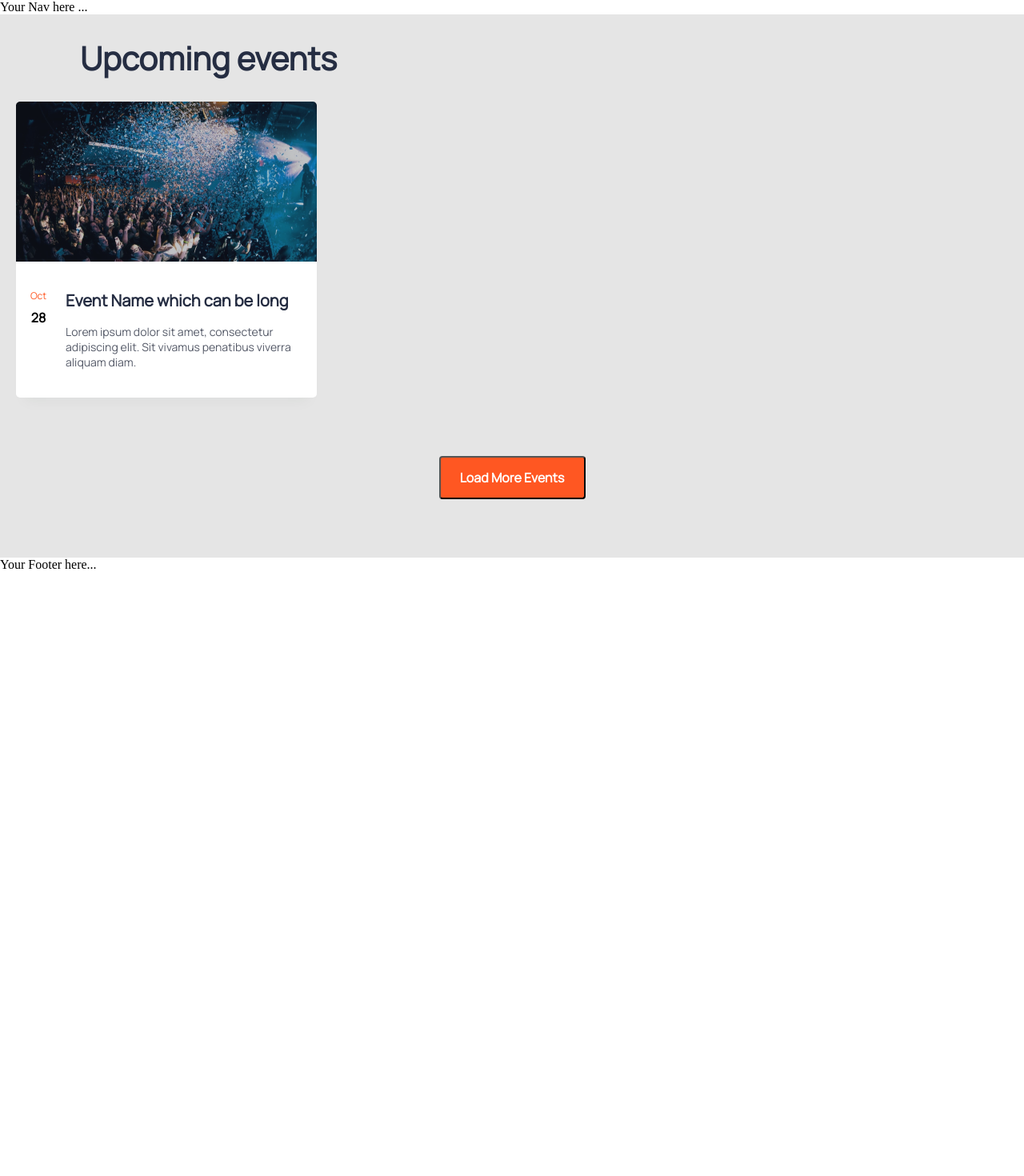
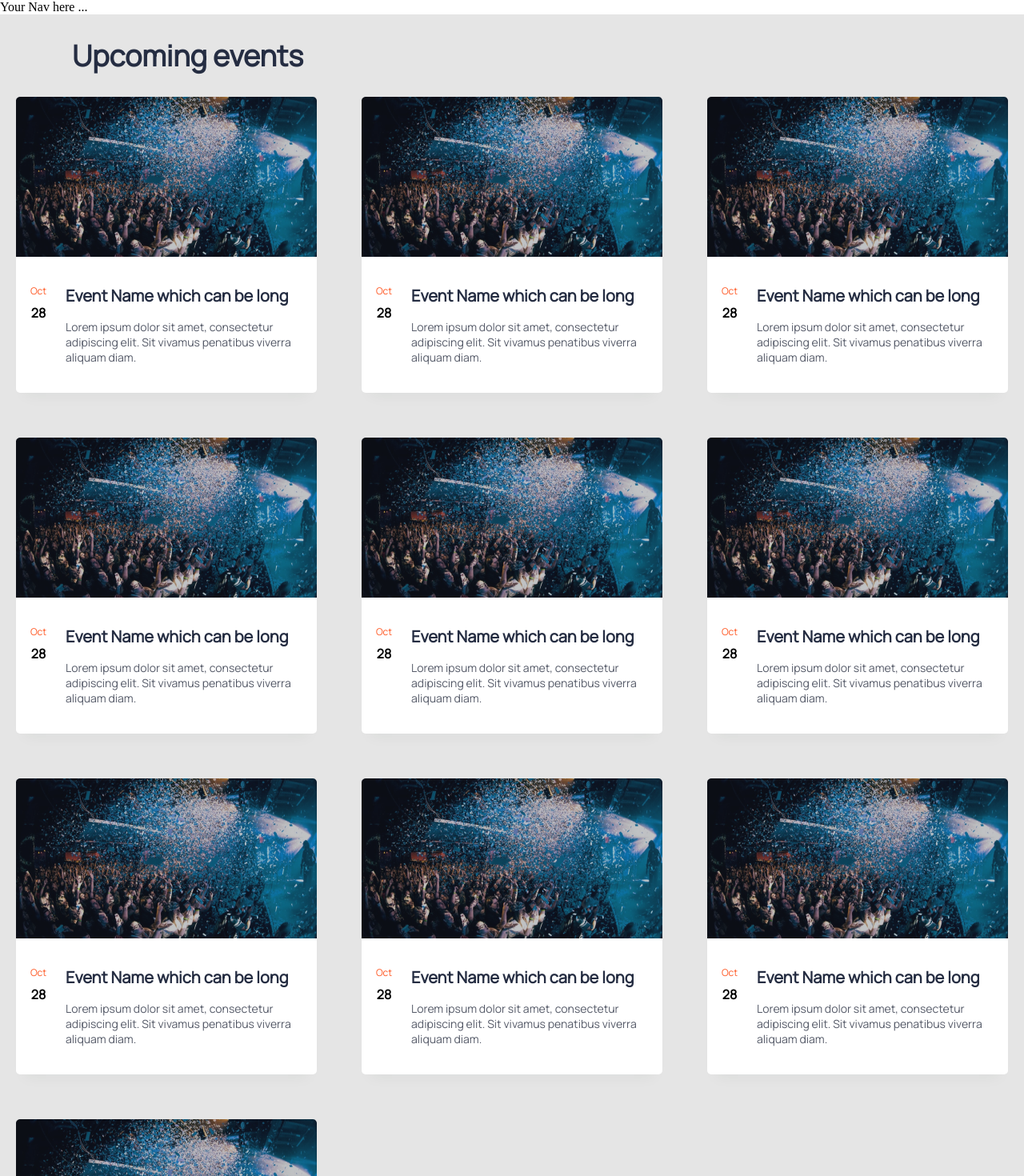
Before and after one commit to decadevs/event-booking-frontend-sq12, a React (Vite) app: page /event-card in a window 1280 px wide. Shown: the top 1470 px of the page at 80% size. Before the commit the page ends 800 px from the top, so only its background shows below. Built offline with nearby package versions, Linux system fonts and the light colour scheme.

Commit message:
event card update

```diff
--- a/src/pages/event-card/index.tsx
+++ b/src/pages/event-card/index.tsx
@@ -71,7 +71,7 @@ const stlyedEvents = makeStyles((theme)=>({
         fontFamily: "Manrope",
         fontStyle: "normal",
         fontWeight: 700,
-        fontSize: "40px",
+        fontSize: "2.25em",
         lineHeight: "55px",
         color: "#252D42",
         textAlign: "start",
@@ -138,6 +138,16 @@ const stlyedEvents = makeStyles((theme)=>({
         fontSize: "16px",
         lineHeight: "22px",
         color: "#000000",
+    },
+
+    '@media (max-width: 768px)': {
+        cardContainer:{
+        gridTemplateColumns: "1fr"
+        },
+        upcoming:{
+            margin: 0,
+            fontSize: "1em"
+        }
     }
 }))
 
@@ -147,7 +157,7 @@ const EventCard:React.FC = ()=>{
     return (
     <>
     <div className={classes.mainContainer}>
-        <h1 className={classes.upcoming}>Upcoming events</h1>
+        <div><h1 className={classes.upcoming}>Upcoming events</h1></div>
         <div className={classes.allContainer}>
         <div className={classes.cardContainer}>
             <Link style={{textDecoration: "none"}} to={`/event-detais/eventId`}>
@@ -177,7 +187,7 @@ const EventCard:React.FC = ()=>{
                     </div>
                 </Card>
             </Link>
-            {/* <div className={classes.cards}>
+            <div className={classes.cards}>
                 <img src={events} alt="event banner" />
                 <div className={classes.contents}>
                     <div>
@@ -201,8 +211,8 @@ const EventCard:React.FC = ()=>{
                         </p>
                     </div>
                 </div>
-            </div> */}
-            {/* <div className={classes.cards}>
+            </div>
+            <div className={classes.cards}>
                 <img src={events} alt="event banner" />
                 <div className={classes.contents}>
                     <div>
@@ -226,8 +236,8 @@ const EventCard:React.FC = ()=>{
                         </p>
                     </div>
                 </div>
-            </div> */}
-            {/* <div className={classes.cards}>
+            </div>
+            <div className={classes.cards}>
                 <img src={events} alt="event banner" />
                 <div className={classes.contents}>
                     <div>
@@ -251,8 +261,8 @@ const EventCard:React.FC = ()=>{
                         </p>
                     </div>
                 </div>
-            </div> */}
-            {/* <div className={classes.cards}>
+            </div>
+            <div className={classes.cards}>
                 <img src={events} alt="event banner" />
                 <div className={classes.contents}>
                     <div>
@@ -276,8 +286,8 @@ const EventCard:React.FC = ()=>{
                         </p>
                     </div>
                 </div>
-            </div> */}
-            {/* <div className={classes.cards}>
+            </div>
+            <div className={classes.cards}>
                 <img src={events} alt="event banner" />
                 <div className={classes.contents}>
                     <div>
@@ -301,8 +311,8 @@ const EventCard:React.FC = ()=>{
                         </p>
                     </div>
                 </div>
-            </div> */}
-            {/* <div className={classes.cards}>
+            </div>
+            <div className={classes.cards}>
                 <img src={events} alt="event banner" />
                 <div className={classes.contents}>
                     <div>
@@ -326,8 +336,8 @@ const EventCard:React.FC = ()=>{
                         </p>
                     </div>
                 </div>
-            </div> */}
-            {/* <div className={classes.cards}>
+            </div>
+            <div className={classes.cards}>
                 <img src={events} alt="event banner" />
                 <div className={classes.contents}>
                     <div>
@@ -351,8 +361,8 @@ const EventCard:React.FC = ()=>{
                         </p>
                     </div>
                 </div>
-            </div> */}
-            {/* <div className={classes.cards}>
+            </div>
+            <div className={classes.cards}>
                 <img src={events} alt="event banner" />
                 <div className={classes.contents}>
                     <div>
@@ -376,8 +386,8 @@ const EventCard:React.FC = ()=>{
                         </p>
                     </div>
                 </div>
-            </div> */}
-            {/* <div className={classes.cards}>
+            </div>
+            <div className={classes.cards}>
                 <img src={events} alt="event banner" />
                 <div className={classes.contents}>
                     <div>
@@ -401,7 +411,7 @@ const EventCard:React.FC = ()=>{
                         </p>
                     </div>
                 </div>
-            </div> */}
+            </div>
         </div>
         <div className={classes.buttonDiv}>
         <button className={classes.btn}>Load More Events</button>
```
